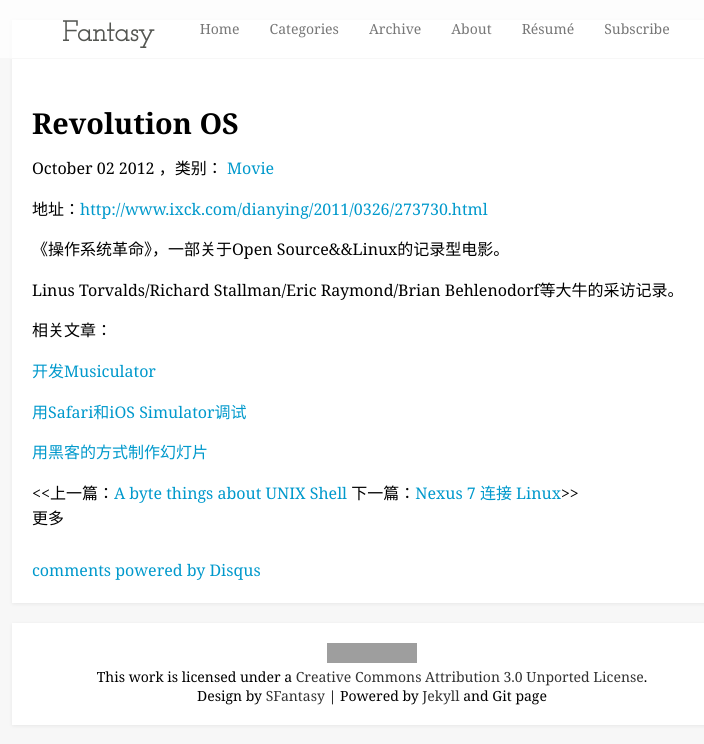
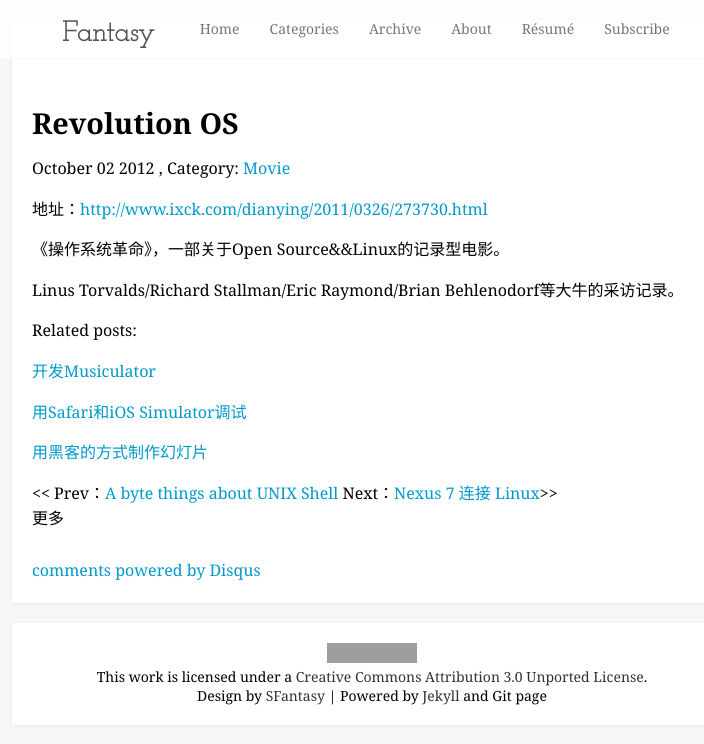
Before and after one commit to SFantasy/blog, a Jekyll site: the page built from _posts/2012-10-02-revolution-os.markdown, in a window 1280 px wide. Shown: the top 744 px of the page, without its empty margins (268-972 px from the left). Built offline with Jekyll 4.4.1, drawn with Linux system fonts in a browser that asks for light colours; some web fonts are replaced; Markdown is read by kramdown in place of the engine named in the settings; comment, search, counter and statistics services are not loaded; grey boxes are pictures that could not be loaded.

Commit message:
Delete the categories tag in the index; Use English words instead of Chinese

```diff
--- a/_layouts/post.html
+++ b/_layouts/post.html
@@ -5,10 +5,10 @@
 <section class="wrapper post-content">
     <h1>{{ page.title }}</h1>
     <date title="{{ page.date | date_to_xmlschema }}" datetime="{{ page.date | date_to_xmlschema }}" pubdate>
-    <span>{{ page.date | date: '%B' }}</span>
-    <span>{{ page.date | date: '%d' }}</span>
-    <span>{{ page.date | date: '%Y' }}</span>
-    </date>  ，类别：
+        <span>{{ page.date | date: '%B' }}</span>
+        <span>{{ page.date | date: '%d' }}</span>
+        <span>{{ page.date | date: '%Y' }}</span>
+    </date>, Category:
     {% for cat in page.categories %}
     <a href="/categories.html#{{ cat }}-ref" title="{{ cat }}" rel="category tag">{{ cat }}</a>
     {% endfor %}
@@ -17,7 +17,7 @@
       {{ content }}
     </div>
     <div id="related">
-      相关文章：
+      Related posts:
         {% for post in site.related_posts limit:3 %}
         <li>
           <a href="{{ post.url }}">{{ post.title }}</a>
@@ -26,10 +26,10 @@
     </div>
     <nav>
       {% if page.previous %}
-      <span>&lt&lt上一篇：<a href="{{ page.previous.url }}" rel="prev" title="{{ page.previous.title }}">{{ page.previous.title }}</a></span>
+      <span>&lt&lt Prev：<a href="{{ page.previous.url }}" rel="prev" title="{{ page.previous.title }}">{{ page.previous.title }}</a></span>
       {% endif %}
       {% if page.next %}
-      <span>下一篇：<a href="{{ page.next.url }}" rel="next" title="{{ page.next.title }}">{{ page.next.title }}</a>&gt&gt</span>
+      <span>Next：<a href="{{ page.next.url }}" rel="next" title="{{ page.next.title }}">{{ page.next.title }}</a>&gt&gt</span>
       {% endif %}
     </nav>
     <div>
--- a/index.html
+++ b/index.html
@@ -9,7 +9,7 @@
   <ul>
     {% for post in paginator.posts%}
     <li class="blog-item">
-      <span class="item-category">[<a href="/categories.html#{{ post.categories }}-ref">{{ post.categories }}</a>]</span>
+<!--       <span class="item-category">[<a href="/categories.html#{{ post.categories }}-ref">{{ post.categories }}</a>]</span> -->
       <span class="item-title"><a href={{ post.url }}>{{ post.title }}</a></span>
       <time>{{ post.date | date: "%Y-%m-%d" }}</time>
     </li>
```
